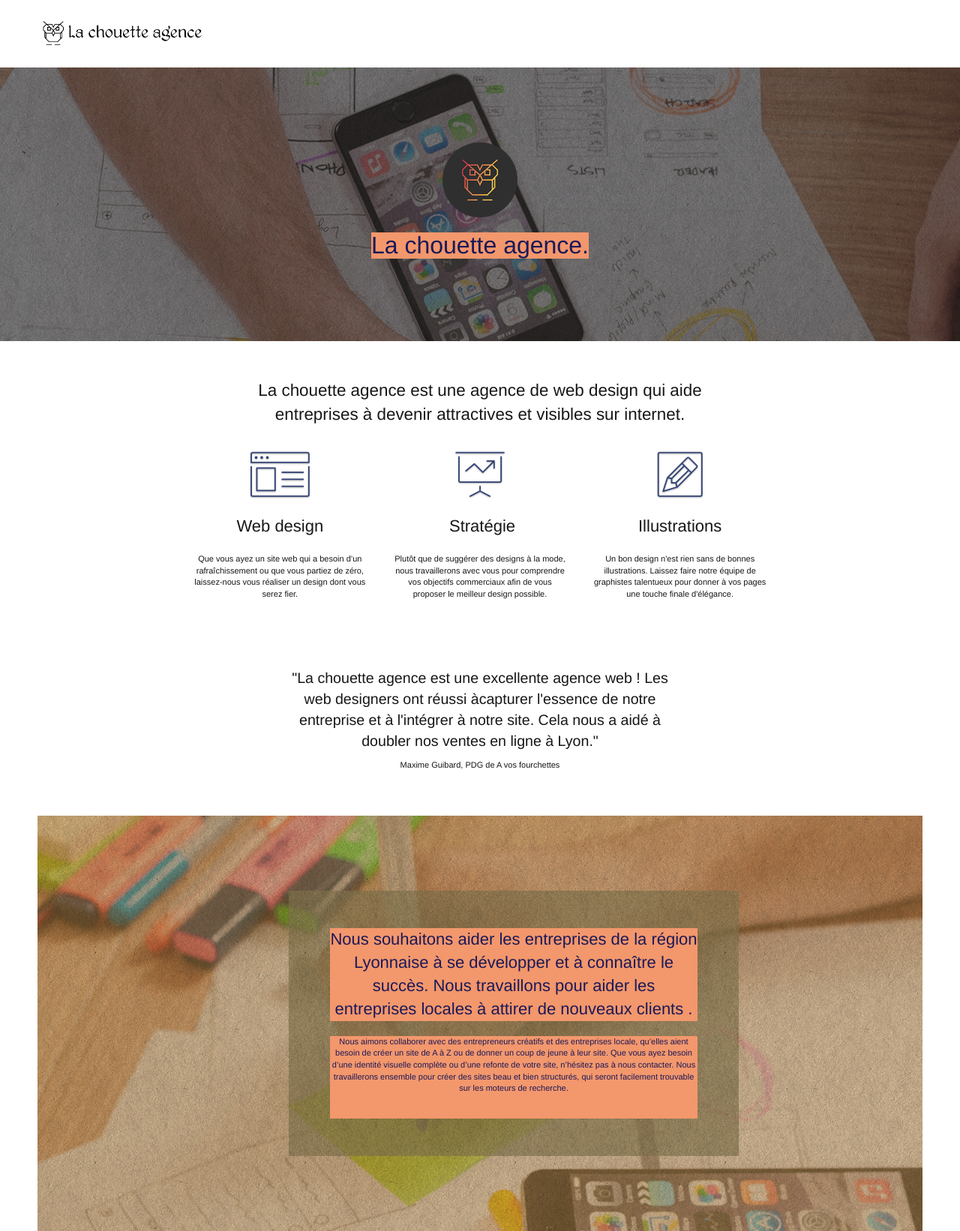
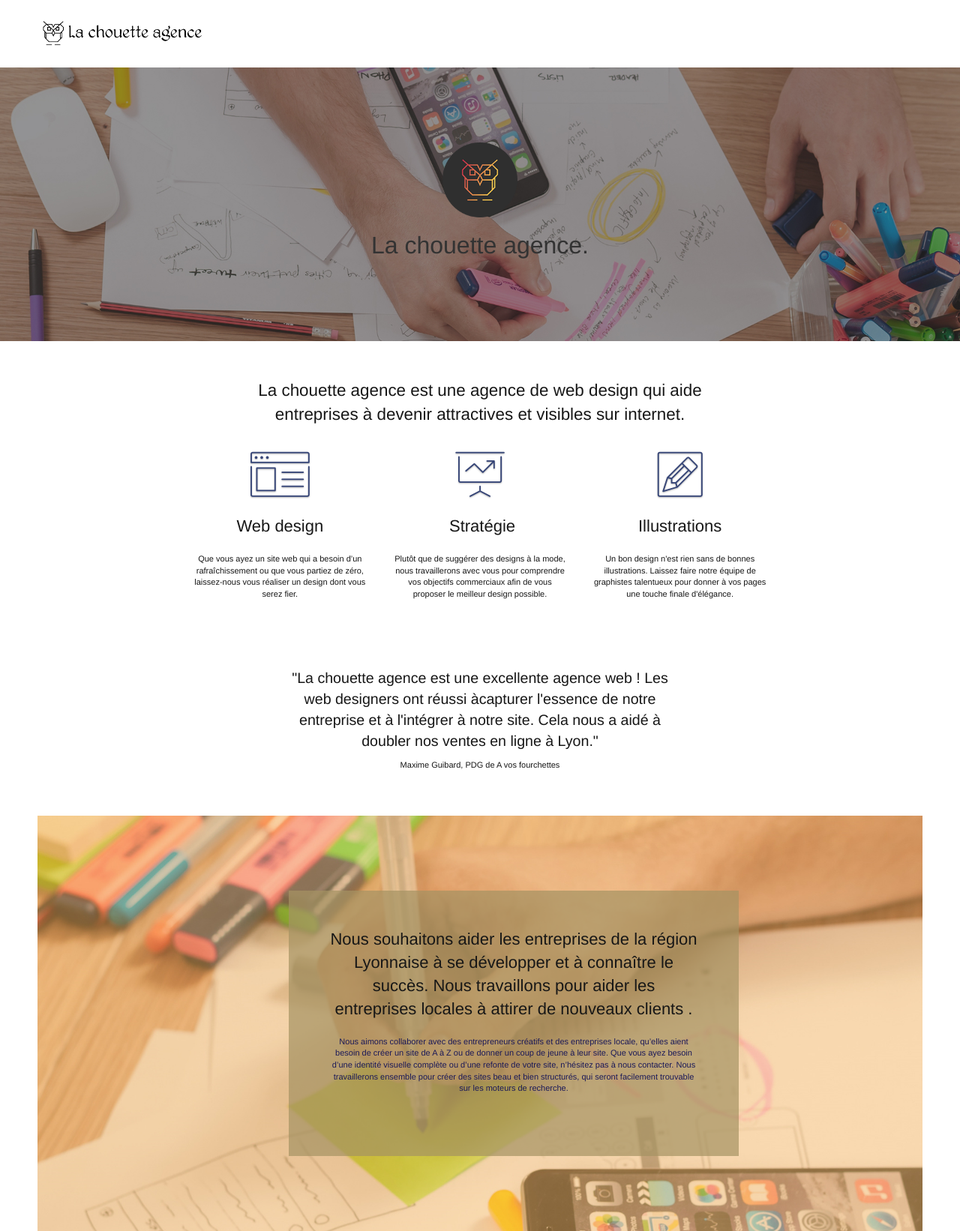
Before and after one commit to Mindheart/stephaneCalixte_04_12042021, a plain HTML site: page index.html in a window 1280 px wide. Shown: the top 1642 px of the page at 75% size. Drawn offline with nearby package versions, Linux system fonts and the light colour scheme; some packages are replaced by stand-ins of ours; a script that the page names is missing.

Commit message:
'contrast'

```diff
--- a/index.html
+++ b/index.html
@@ -134,10 +134,10 @@
                 src="img/logo.png"
                 class="center-block image-resize-mode"
                 width="100"
-                alt="La chouette agence, agence web paris, création logo paris"
+                alt="Logo la chouette agence"
               />
-
-              <h1 class="text-center hero-bloc-text tc-white">
+              <!-- ===============tc-white=================== -->
+              <h1 class="text-center hero-bloc-text ">
                 La chouette agence.
               </h1>
               <!-- ===========================Bouton supprimer ======= -->
@@ -242,8 +242,9 @@
       >
         <div class="container bloc-lg">
           <div class="row tight-width-whitespace black-background">
+            <!-- =====================h2 tc-white============================= -->
             <div class="col-sm-12">
-              <h2 class="mg-md text-center tc-white" style="color:red">
+              <h2 class="mg-md text-center " style="color:red">
                 Nous souhaitons aider les entreprises de la région Lyonnaise à
                 se développer et à connaître le succès. Nous travaillons pour
                 aider les entreprises locales à attirer de nouveaux clients .<br />
--- a/style.css
+++ b/style.css
@@ -134,9 +134,9 @@ a:hover {
   background: repeat;
 }
 
-.bg-t-edge {
+/* .bg-t-edge {
   background: top no-repeat;
-}
+} */
 
 .bloc-bg-texture::before {
   content: "";
@@ -148,14 +148,14 @@ a:hover {
   right: 0;
 }
 /* ==========================changement===================== */
-.texture-paper::before {
+/* .texture-paper::before {
   background: url("img/texture-paper.png");
   background-size: 280px 280px;
-}
+} */
 
-.b-parallax {
+/* .b-parallax {
   background-attachment: fixed;
-}
+} */
 
 .d-bloc {
   color: rgba(255, 255, 255, 0.7);
@@ -191,7 +191,7 @@ a:hover {
 .d-bloc h5 a,
 .d-bloc h6 a,
 .d-bloc p a {
-  /* color: rgba(255, 255, 255, 0.6); */
+  color: rgba(255, 255, 255, 0.6);
 }
 
 .d-bloc .a-btn:hover,
@@ -831,7 +831,7 @@ h4 {
 /* ======================================changement================ */
 .white {
   color: #1b1958 !important;
-  background-color: #f3976c;
+  /* background-color: #f3976c; */
 }
 
 .portfolio-thumb {
@@ -877,8 +877,8 @@ h4 {
 }
 /* =====================changement color========================== */
 .tc-white {
-  color: #1b1958 !important;
-  background-color: #f3976c;
+  color: #ffffff !important;
+  /* background-color: #f3976c; */
 }
 
 .btn-atomic-tangerine {
```
Also changed, not shown: page2.html (+4 -5 lines).
